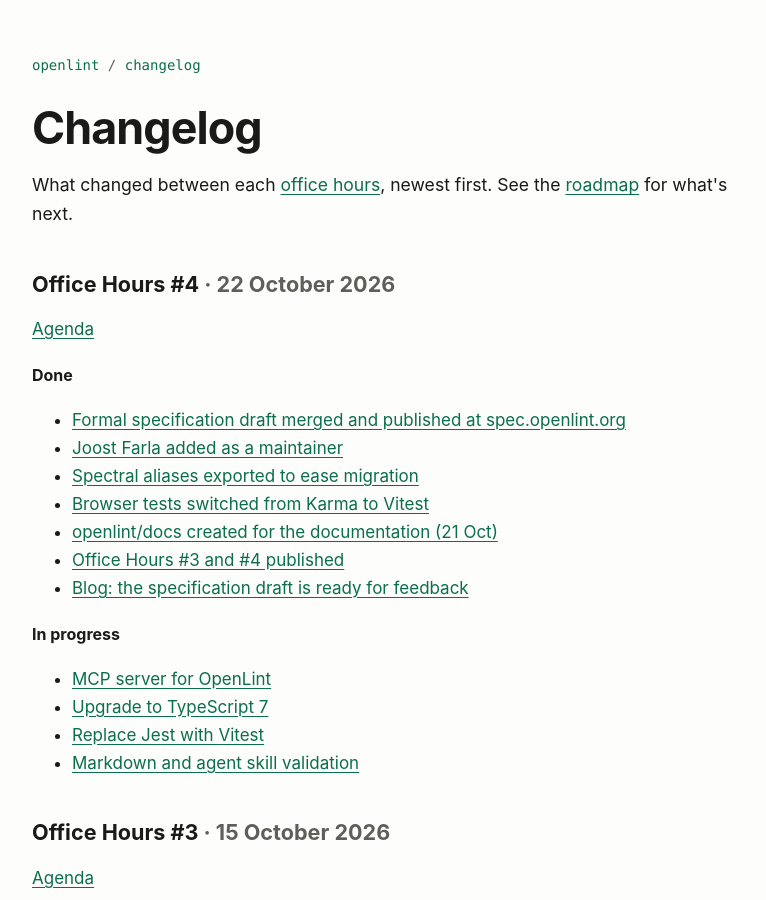
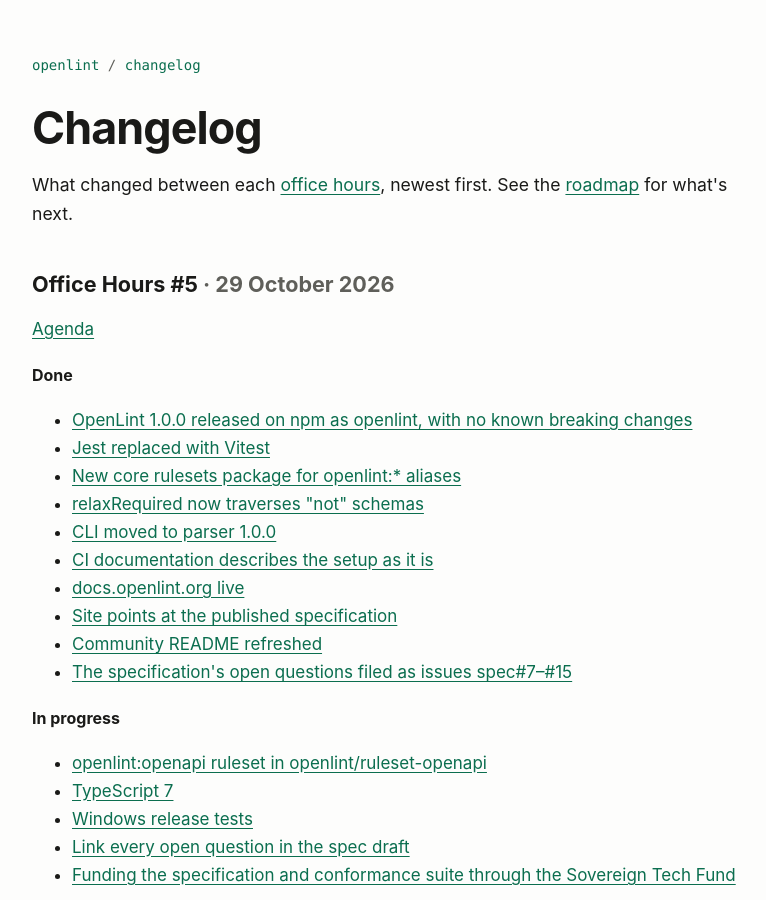
Before and after one commit to openlint/website, a Jekyll site: the page built from changelog/index.html, in a window 1280 px wide and 900 px high. Shown: the whole window, without its empty margins (248-1014 px from the left). Built offline with Jekyll 4.4.1, drawn with Linux system fonts in a browser that asks for light colours.

Commit message:
Roadmap and changelog: Office Hours #5
Co-Authored-By: Claude Opus 5.5 <noreply@anthropic.com>

```diff
--- a/_data/changelog.yml
+++ b/_data/changelog.yml
@@ -1,4 +1,39 @@
 # One entry per office hours: what changed since the previous one. Newest first.
+- title: "Office Hours #5"
+  date: 2026-10-29
+  agenda: https://github.com/openlint/community/issues/37
+  done:
+    - text: "OpenLint 1.0.0 released on npm as openlint, with no known breaking changes"
+      url: https://www.npmjs.com/package/openlint
+    - text: Jest replaced with Vitest
+      url: https://github.com/openlint/openlint/pull/20
+    - text: New core rulesets package for openlint:* aliases
+      url: https://github.com/openlint/openlint/pull/26
+    - text: relaxRequired now traverses "not" schemas
+      url: https://github.com/openlint/openlint/pull/19
+    - text: CLI moved to parser 1.0.0
+      url: https://github.com/openlint/openlint/pull/35
+    - text: CI documentation describes the setup as it is
+      url: https://github.com/openlint/openlint/pull/31
+    - text: docs.openlint.org live
+      url: https://docs.openlint.org/
+    - text: Site points at the published specification
+      url: https://github.com/openlint/website/pull/25
+    - text: Community README refreshed
+      url: https://github.com/openlint/community/pull/36
+    - text: "The specification's open questions filed as issues spec#7–#15"
+      url: https://github.com/openlint/spec/issues
+  in_progress:
+    - text: openlint:openapi ruleset in openlint/ruleset-openapi
+      url: https://github.com/openlint/openlint/issues/27
+    - text: TypeScript 7
+      url: https://github.com/openlint/openlint/pull/36
+    - text: Windows release tests
+      url: https://github.com/openlint/openlint/issues/32
+    - text: Link every open question in the spec draft
+      url: https://github.com/openlint/spec/pull/6
+    - text: Funding the specification and conformance suite through the Sovereign Tech Fund
+      url: https://github.com/orgs/openlint/discussions/22
 - title: "Office Hours #4"
   date: 2026-10-22
   agenda: https://github.com/openlint/community/issues/35
--- a/_data/roadmap.yml
+++ b/_data/roadmap.yml
@@ -1,7 +1,7 @@
 # The OpenLint roadmap, derived from each week's office hours agenda.
 # status: done | in-progress | discussion | unclaimed
-as_of: 2026-10-22
-source: https://github.com/openlint/community/issues/35
+as_of: 2026-10-29
+source: https://github.com/openlint/community/issues/37
 areas:
   - name: Specification
     summary: The ruleset format, its normative text, and conformance.
@@ -10,7 +10,7 @@ areas:
         status: in-progress
         links:
           - { label: "spec.openlint.org", url: "https://spec.openlint.org/v1/draft/" }
-          - { label: "spec#3", url: "https://github.com/openlint/spec/pull/3" }
+          - { label: "open questions: spec#7–#15", url: "https://github.com/openlint/spec/issues" }
           - { label: "discussion #13", url: "https://github.com/orgs/openlint/discussions/13" }
       - name: Backwards Compatibility
         status: discussion
@@ -29,7 +29,11 @@ areas:
         links:
           - { label: "OpenLint 101", url: "https://openlint.org/learn/" }
           - { label: "discussion #25", url: "https://github.com/orgs/openlint/discussions/25" }
-      - { name: Tool Conformance Suite (spec side), status: unclaimed }
+      - name: Tool Conformance Suite (spec side)
+        status: discussion
+        links:
+          - { label: "spec#7", url: "https://github.com/openlint/spec/issues/7" }
+          - { label: "funding: discussion #22", url: "https://github.com/orgs/openlint/discussions/22" }
       - { name: Modular Rulesets, status: unclaimed }
       - { name: Rules Federation, status: unclaimed }
       - { name: Industry Rulesets, status: unclaimed }
@@ -47,7 +51,9 @@ areas:
     items:
       - name: Core Libraries
         status: in-progress
-        links: [{ label: "openlint/openlint", url: "https://github.com/openlint/openlint" }]
+        links:
+          - { label: "openlint 1.0.0 on npm", url: "https://www.npmjs.com/package/openlint" }
+          - { label: "openlint/openlint", url: "https://github.com/openlint/openlint" }
       - name: Remove Telemetry
         status: done
         links: [{ label: "openlint#2", url: "https://github.com/openlint/openlint/issues/2" }]
@@ -55,7 +61,7 @@ areas:
         status: in-progress
         links:
           - { label: "openlint#9 TypeScript 7", url: "https://github.com/openlint/openlint/issues/9" }
-          - { label: "openlint#17 vitest", url: "https://github.com/openlint/openlint/issues/17" }
+          - { label: "openlint#32 Windows release tests", url: "https://github.com/openlint/openlint/issues/32" }
       - name: Docker Implementation
         status: done
         links: [{ label: "openlint#4", url: "https://github.com/openlint/openlint/issues/4" }]
@@ -63,8 +69,10 @@ areas:
         status: discussion
         links: [{ label: "discussion #9", url: "https://github.com/orgs/openlint/discussions/9" }]
       - name: Clean Up Vendorisms and Default Ruleset
-        status: discussion
-        links: [{ label: "discussion #6", url: "https://github.com/orgs/openlint/discussions/6" }]
+        status: in-progress
+        links:
+          - { label: "openlint#27 openlint:openapi", url: "https://github.com/openlint/openlint/issues/27" }
+          - { label: "discussion #6", url: "https://github.com/orgs/openlint/discussions/6" }
       - name: Rules Builder
         status: discussion
         links: [{ label: "discussion #11", url: "https://github.com/orgs/openlint/discussions/11" }]
@@ -105,7 +113,9 @@ areas:
           - { label: "discussion #22", url: "https://github.com/orgs/openlint/discussions/22" }
       - name: Funding
         status: in-progress
-        links: [{ label: "Open Collective", url: "https://opencollective.com/openlint" }]
+        links:
+          - { label: "Open Collective", url: "https://opencollective.com/openlint" }
+          - { label: "discussion #22", url: "https://github.com/orgs/openlint/discussions/22" }
       - name: Website
         status: in-progress
         links: [{ label: "discussion #24", url: "https://github.com/orgs/openlint/discussions/24" }]
```
